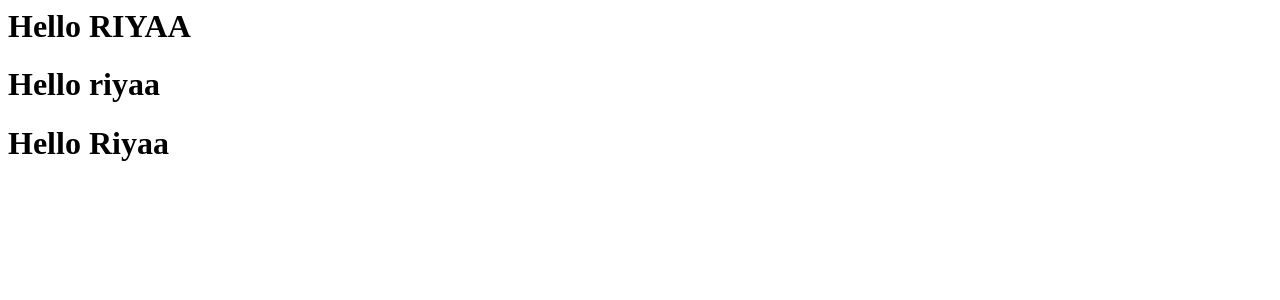
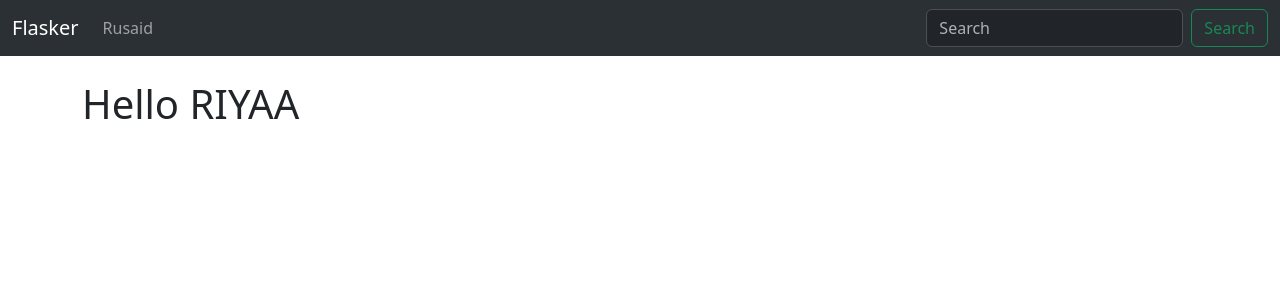
Before and after one commit to NexTechGen/Flas-tut, a Flask app: a page that uses 3rd Class/templates/user.html in a window 1280 px wide. Shown: the top 300 px of the page. Run offline with Flask 3, Linux system fonts and the light colour scheme.

Commit message:
Add files via upload

```diff
--- a/3rd Class/app.py
+++ b/3rd Class/app.py
@@ -26,7 +26,7 @@ def index():
                            stuff= stuff,
                            pizza = favorite_pizza)
 
-# localhost:5000/user/Rusaid
+# localhost:5000/user/Rusaidf
 @app.route('/user:<name>')
 
 def user(name):
--- a/3rd Class/templates/404.html
+++ b/3rd Class/templates/404.html
@@ -1,3 +1,6 @@
+{% extends 'main.html' %}
+
+{% block content %}
     <br>
     <center>
         <h1>404 Error</h1>
@@ -5,3 +8,4 @@
             Page Not Found
         </p>
     </center>
+{% endblock %}
--- a/3rd Class/templates/500.html
+++ b/3rd Class/templates/500.html
@@ -1,3 +1,6 @@
+{% extends 'main.html' %}
+
+{% block content %}
     <br>
     <center>
         <h1>500 Internal Server Erro Error</h1>
@@ -5,3 +8,5 @@
             Try again....
         </p>
     </center>
+
+{% endblock %}
--- /dev/null
+++ b/3rd Class/templates/main.html
@@ -0,0 +1,27 @@
+<!doctype html>
+<html lang="en">
+
+<head>
+    <meta charset="utf-8">
+    <meta name="viewport" content="width=device-width, initial-scale=1">
+    <title>Flasker!</title>
+    <link href="https://cdn.jsdelivr.net/npm/bootstrap@5.3.2/dist/css/bootstrap.min.css" rel="stylesheet"
+        integrity="sha384-T3c6CoIi6uLrA9TneNEoa7RxnatzjcDSCmG1MXxSR1GAsXEV/Dwwykc2MPK8M2HN" crossorigin="anonymous">
+</head>
+
+<body>
+
+    {% include 'navbar.html' %}
+
+    <br />
+    <div class="container">
+        {% block content %}
+
+        {% endblock %}
+    </div>
+    <script src="https://cdn.jsdelivr.net/npm/bootstrap@5.3.2/dist/js/bootstrap.bundle.min.js"
+        integrity="sha384-C6RzsynM9kWDrMNeT87bh95OGNyZPhcTNXj1NW7RuBCsyN/o0jlpcV8Qyq46cDfL"
+        crossorigin="anonymous"></script>
+</body>
+
+</html>
--- /dev/null
+++ b/3rd Class/templates/navbar.html
@@ -0,0 +1,20 @@
+<nav class="navbar navbar-expand-lg bg-body-tertiary " data-bs-theme="dark">
+    <div class="container-fluid">
+        <a class="navbar-brand" href="{{ url_for('index') }}">Flasker</a>
+        <button class="navbar-toggler" type="button" data-bs-toggle="collapse" data-bs-target="#navbarSupportedContent"
+            aria-controls="navbarSupportedContent" aria-expanded="false" aria-label="Toggle navigation">
+            <span class="navbar-toggler-icon"></span>
+        </button>
+        <div class="collapse navbar-collapse" id="navbarSupportedContent">
+            <ul class="navbar-nav me-auto mb-2 mb-lg-0">
+                <li class="nav-item">
+                    <a class="nav-link" href="{{ url_for('user', name='Riyaa') }}">Rusaid</a>
+                </li>
+            </ul>
+            <form class="d-flex" role="search">
+                <input class="form-control me-2" type="search" placeholder="Search" aria-label="Search">
+                <button class="btn btn-outline-success" type="submit">Search</button>
+            </form>
+        </div>
+    </div>
+</nav>
--- a/3rd Class/templates/user.html
+++ b/3rd Class/templates/user.html
@@ -1,12 +1,18 @@
 
-<h1>
-    Hello {{user_name| upper}}
-</h1>
+{% extends 'main.html' %}
 
-<h1>
-    Hello {{user_name| lower}}
-</h1>
+{% block content %}
+    <!---<h1>
+        Hello {{user_name| upper}}
+    </h1>
 
-<h1>
-    Hello {{user_name| capitalize}}
-</h1>
+    <h1>
+        Hello {{user_name| lower}}
+    </h1>-->
+
+    <h1>
+        Hello {{user_name| upper}}
+    </h1>
+
+
+{% endblock %}
```
Also changed, not shown: 3rd Class/templates/index.html (+5 -4 lines). Lines whose indentation alone changed are shown as unchanged.
